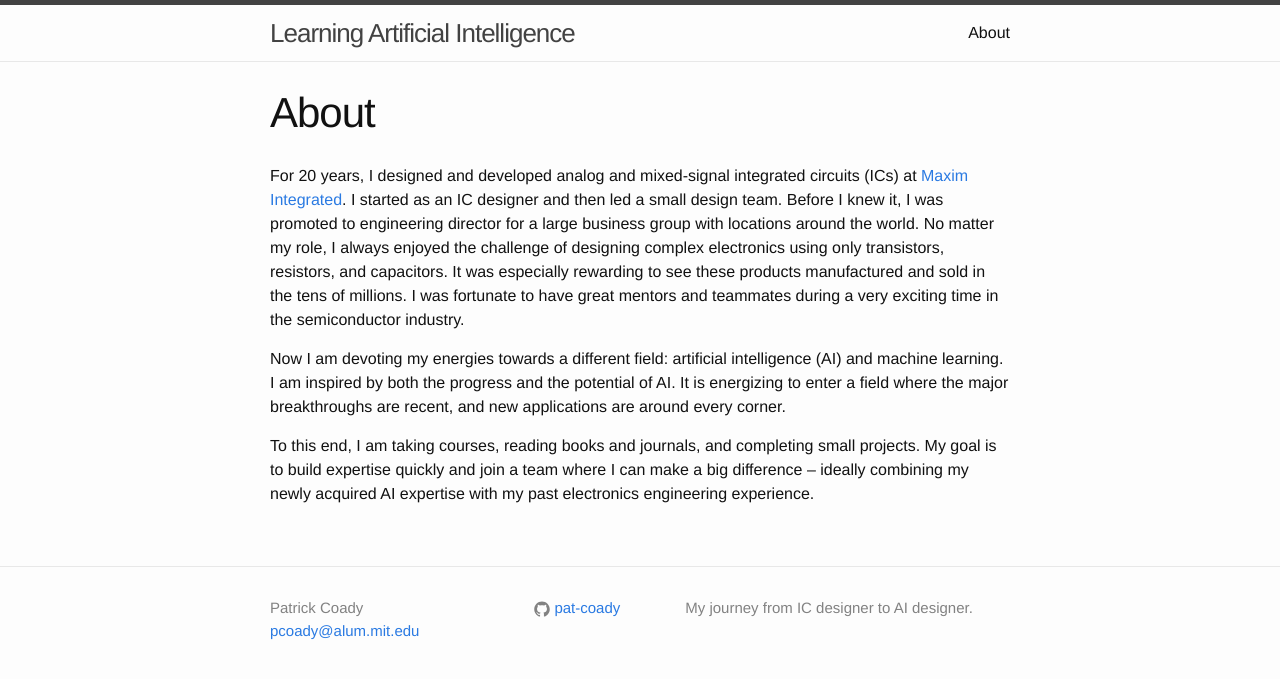
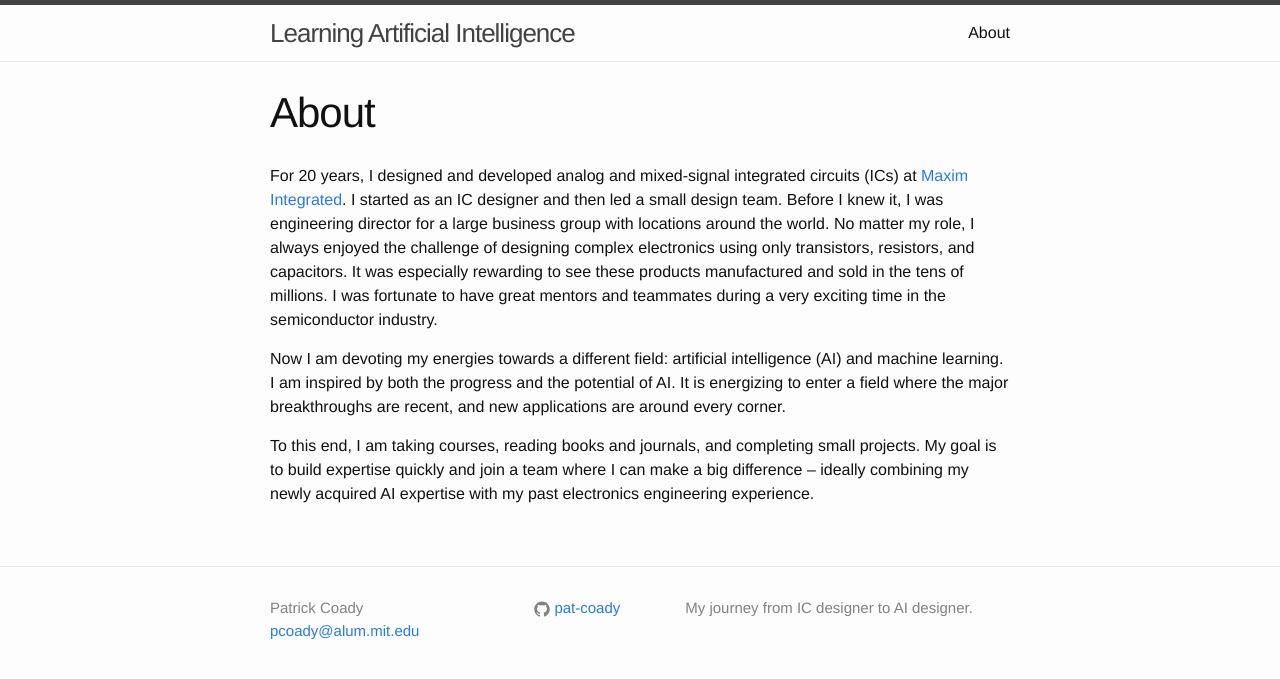
Before and after one commit to pat-coady/learning_ai, a Jekyll site: the page built from about.md, in a window 1280 px wide. Shown: the top 679 px of the page. Built offline with Jekyll 4.4.1, drawn with Linux system fonts in a browser that asks for light colours.

Commit message:
fix minor typos

```diff
--- a/about.md
+++ b/about.md
@@ -3,7 +3,7 @@ layout: page
 title: About
 permalink: /about/
 ---
-For 20 years, I designed and developed analog and mixed-signal integrated circuits (ICs) at [Maxim Integrated](https://www.maximintegrated.com/). I started as an IC designer and then led a small design team. Before I knew it, I was promoted to engineering director for a large business group with locations around the world. No matter my role, I always enjoyed the challenge of designing complex electronics using only transistors, resistors, and capacitors. It was especially rewarding to see these products manufactured and sold in the tens of millions. I was fortunate to have great mentors and teammates during a very exciting time in the semiconductor industry.
+For 20 years, I designed and developed analog and mixed-signal integrated circuits (ICs) at [Maxim Integrated](https://www.maximintegrated.com/). I started as an IC designer and then led a small design team. Before I knew it, I was engineering director for a large business group with locations around the world. No matter my role, I always enjoyed the challenge of designing complex electronics using only transistors, resistors, and capacitors. It was especially rewarding to see these products manufactured and sold in the tens of millions. I was fortunate to have great mentors and teammates during a very exciting time in the semiconductor industry.
 
 Now I am devoting my energies towards a different field: artificial intelligence (AI) and machine learning. I am inspired by both the progress and the potential of AI. It is energizing to enter a field where the major breakthroughs are recent, and new applications are around every corner.
 
```
Also changed, not shown: _posts/2017-02-04-AWS-server-setup.md (+1 -1 lines).
